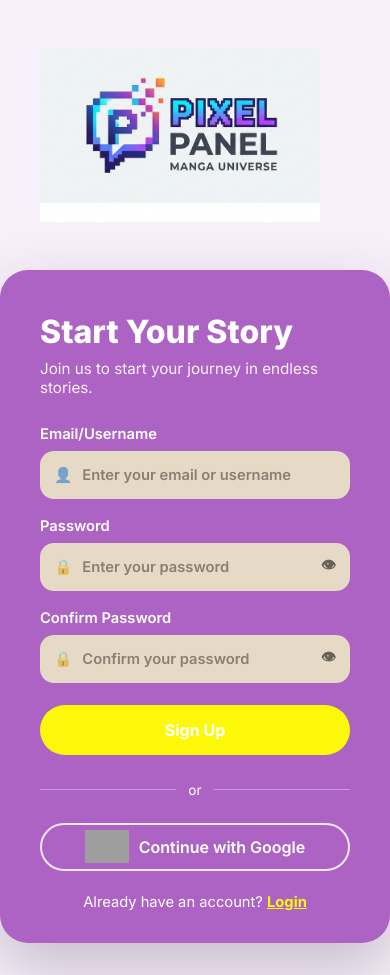
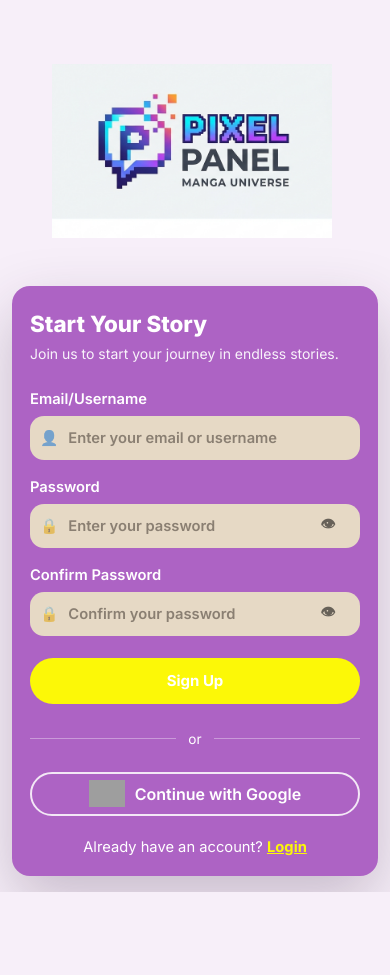
Before and after one commit to eithantharoo/Pixel-Panel, a React (Vite) app in the folder frontend/: page /signup in a window 390 px wide. After the commit the page ends 892 px from the top, so only its background shows below. Built offline with nearby package versions, Linux system fonts and the light colour scheme; grey boxes are pictures that could not be loaded.

Commit message:
making all files responsive

```diff
--- a/frontend/src/page-1/login_page.css
+++ b/frontend/src/page-1/login_page.css
@@ -1,5 +1,6 @@
 .auth-page {
   min-height: 100vh;
+  min-height: 100dvh;
   display: flex;
   background: var(--purple-light);
 }
@@ -58,6 +59,7 @@
   outline: none;
   background: transparent;
   color: #3f3428;
+  min-width: 0;
 }
 
 .auth-input-wrap input::placeholder {
@@ -73,6 +75,12 @@
   border: none;
   background: transparent;
   cursor: pointer;
+  flex-shrink: 0;
+  min-width: 44px;
+  min-height: 44px;
+  display: flex;
+  align-items: center;
+  justify-content: center;
 }
 
 .auth-submit {
@@ -80,7 +88,7 @@
   width: 100%;
   min-height: 50px;
   border: none;
-  border-radius: var(--radius-pill  );
+  border-radius: var(--radius-pill);
   background: var(--yellow-normal);
   color: var(--text-white);
   font-weight: 700;
@@ -151,15 +159,6 @@
   cursor: pointer;
 }
 
-@media (max-width: 960px) {
-  .auth-page {
-    flex-direction: column;
-  }
-
-  .auth-card {
-    margin: 0 auto 32px;
-  }
-}
 .auth-row {
   display: flex;
   justify-content: flex-end;
@@ -177,6 +176,8 @@
 .auth-checkbox input {
   margin-top: 4px;
   accent-color: var(--yellow-normal);
+  min-width: 18px;
+  min-height: 18px;
 }
 
 .auth-checkbox strong {
@@ -189,9 +190,96 @@
   opacity: 0.85;
   font-weight: 400;
 }
+
 .auth-error {
   color: #e53935;
   font-size: 0.85rem;
   margin-top: 6px;
   margin-left: 8px;
 }
+
+/* ── Tablet: stack vertically ─────────────────────────────────── */
+@media (max-width: 960px) {
+  .auth-page {
+    flex-direction: column;
+    justify-content: center;
+    padding: 2rem 1rem;
+  }
+
+  .auth-card {
+    margin: 0 auto;
+    width: 100%;
+    max-width: 480px;
+    flex: none;
+  }
+}
+
+/* ── Large phone ──────────────────────────────────────────────── */
+@media (max-width: 600px) {
+  .auth-page {
+    padding: 1.25rem 1rem;
+  }
+
+  .auth-card {
+    padding: 32px 24px 24px;
+    border-radius: 20px;
+  }
+
+  .auth-card__header h2 {
+    font-size: 1.625rem;
+  }
+}
+
+/* ── Small phone ──────────────────────────────────────────────── */
+@media (max-width: 480px) {
+  .auth-page {
+    padding: 1rem 0.75rem;
+  }
+
+  .auth-card {
+    padding: 24px 18px 20px;
+    border-radius: 18px;
+  }
+
+  .auth-card__header h2 {
+    font-size: 1.4rem;
+  }
+
+  .auth-card__header p {
+    font-size: 0.875rem;
+  }
+
+  .auth-input-wrap {
+    min-height: 44px;
+    padding: 0 10px;
+  }
+
+  .auth-submit {
+    min-height: 46px;
+    font-size: 0.9375rem;
+  }
+
+  .auth-google {
+    min-height: 44px;
+  }
+
+  .auth-google__icon {
+    width: 36px;
+    height: 36px;
+  }
+}
+
+/* ── Very small phone (≤ 375px) ────────────────────────────────── */
+@media (max-width: 375px) {
+  .auth-card {
+    padding: 20px 14px 16px;
+  }
+
+  .auth-card__header h2 {
+    font-size: 1.25rem;
+  }
+
+  .auth-form {
+    gap: 14px;
+  }
+}
--- a/frontend/src/page-2/signup_page.css
+++ b/frontend/src/page-2/signup_page.css
@@ -1,5 +1,6 @@
 .auth-page {
   min-height: 100vh;
+  min-height: 100dvh;
   display: flex;
   background: var(--purple-light);
 }
@@ -58,6 +59,7 @@
   outline: none;
   background: transparent;
   color: #3f3428;
+  min-width: 0;
 }
 
 .auth-input-wrap input::placeholder {
@@ -73,6 +75,12 @@
   border: none;
   background: transparent;
   cursor: pointer;
+  flex-shrink: 0;
+  min-width: 44px;
+  min-height: 44px;
+  display: flex;
+  align-items: center;
+  justify-content: center;
 }
 
 .auth-submit {
@@ -151,19 +159,95 @@
   cursor: pointer;
 }
 
-@media (max-width: 960px) {
-  .auth-page {
-    flex-direction: column;
-  }
-
-  .auth-card {
-    margin: 0 auto 32px;
-  }
-}
-
 .auth-error {
   color: #e53935;
   font-size: 0.85rem;
   margin-top: 6px;
   margin-left: 8px;
 }
+
+/* ── Tablet: stack vertically ─────────────────────────────────── */
+@media (max-width: 960px) {
+  .auth-page {
+    flex-direction: column;
+    justify-content: center;
+    padding: 2rem 1rem;
+  }
+
+  .auth-card {
+    margin: 0 auto;
+    width: 100%;
+    max-width: 480px;
+    flex: none;
+  }
+}
+
+/* ── Large phone ──────────────────────────────────────────────── */
+@media (max-width: 600px) {
+  .auth-page {
+    padding: 1.25rem 1rem;
+  }
+
+  .auth-card {
+    padding: 32px 24px 24px;
+    border-radius: 20px;
+  }
+
+  .auth-card__header h2 {
+    font-size: 1.625rem;
+  }
+}
+
+/* ── Small phone ──────────────────────────────────────────────── */
+@media (max-width: 480px) {
+  .auth-page {
+    padding: 1rem 0.75rem;
+  }
+
+  .auth-card {
+    padding: 24px 18px 20px;
+    border-radius: 18px;
+  }
+
+  .auth-card__header h2 {
+    font-size: 1.4rem;
+  }
+
+  .auth-card__header p {
+    font-size: 0.875rem;
+  }
+
+  .auth-input-wrap {
+    min-height: 44px;
+    padding: 0 10px;
+  }
+
+  .auth-submit {
+    min-height: 46px;
+    font-size: 0.9375rem;
+  }
+
+  .auth-google {
+    min-height: 44px;
+  }
+
+  .auth-google__icon {
+    width: 36px;
+    height: 36px;
+  }
+}
+
+/* ── Very small phone (≤ 375px) ────────────────────────────────── */
+@media (max-width: 375px) {
+  .auth-card {
+    padding: 20px 14px 16px;
+  }
+
+  .auth-card__header h2 {
+    font-size: 1.25rem;
+  }
+
+  .auth-form {
+    gap: 14px;
+  }
+}
--- a/frontend/src/page-3/page_3.css
+++ b/frontend/src/page-3/page_3.css
@@ -7,17 +7,18 @@
 body {
   font-family: 'Inter', sans-serif;
   background-color: #f2d1fe;
-  overflow: hidden;
+  /* overflow is NOT set here — let the container handle it */
 }
 
 .landing-container {
   display: flex;
   width: 100vw;
   height: 100vh;
+  height: 100dvh;
   position: relative;
   background: linear-gradient(135deg, #c815ff 0%, #e681ff 45%, #fcf3fe 75%, #ffffff 100%);
   color: #ffffff;
-  overflow: hidden;
+  overflow: hidden;  /* clipping belongs on the container, not body */
 }
 
 /* --- LEFT SIDE: CONTENT --- */
@@ -34,7 +35,7 @@ body {
 
 /* sizing heading */
 .main-heading {
-  font-size: 3.8rem;
+  font-size: clamp(2rem, 5vw, 3.8rem);
   font-weight: 800;
   line-height: 1.2;
   margin-bottom: 1.5rem;
@@ -45,9 +46,9 @@ body {
 
 /* Darker tone for typography legibility against pale-purple areas */
 .sub-heading {
-  font-size: 1.2rem;
+  font-size: clamp(0.95rem, 2vw, 1.2rem);
   line-height: 1.6;
-  color: #4e2d58; /* Using Dark:active palette color for flawless text contrast */
+  color: #4e2d58;
   margin-bottom: 2.5rem;
   max-width: 440px;
   font-weight: 500;
@@ -58,11 +59,11 @@ body {
   display: flex;
   align-items: center;
   gap: 0.75rem;
-  background-color: #fcf807; /* Palette yellow */
+  background-color: #fcf807;
   color: #4e2d58;
   border: none;
   padding: 0.9rem 2.2rem;
-  font-size: 1.1rem;
+  font-size: clamp(0.95rem, 2vw, 1.1rem);
   font-weight: 700;
   border-radius: 20px;
   cursor: pointer;
@@ -128,13 +129,18 @@ body {
   object-fit: cover;
 }
 
-/* Responsive Handling */
+/* ── Responsive: Small desktop ─────────────────────────────────── */
 @media (max-width: 1024px) {
-  .main-heading {
-    font-size: 3rem;
+  .content-side {
+    padding: 0 4% 0 7%;
+  }
+
+  .grid-column {
+    width: 190px;
   }
 }
 
+/* ── Responsive: Tablet — hide art, center content ─────────────── */
 @media (max-width: 768px) {
   .landing-container {
     flex-direction: column;
@@ -142,7 +148,7 @@ body {
   }
 
   .content-side {
-    padding: 15% 5% 5% 5%;
+    padding: 10% 6% 6%;
     max-width: 100%;
     align-items: center;
     text-align: center;
@@ -150,9 +156,42 @@ body {
 
   .sub-heading {
     color: #4e2d58;
+    max-width: 100%;
   }
 
   .art-side {
     display: none;
   }
 }
+
+/* ── Responsive: Large phone ───────────────────────────────────── */
+@media (max-width: 480px) {
+  .content-side {
+    padding: 8% 5% 5%;
+  }
+
+  .main-heading {
+    margin-bottom: 1rem;
+  }
+
+  .sub-heading {
+    margin-bottom: 2rem;
+    font-size: 0.9375rem;
+  }
+
+  .get-started-btn {
+    padding: 0.8rem 1.8rem;
+    border-radius: 16px;
+  }
+}
+
+/* ── Responsive: Very small phone ──────────────────────────────── */
+@media (max-width: 375px) {
+  .content-side {
+    padding: 6% 4% 4%;
+  }
+
+  .main-heading {
+    font-size: 1.75rem;
+  }
+}
```
